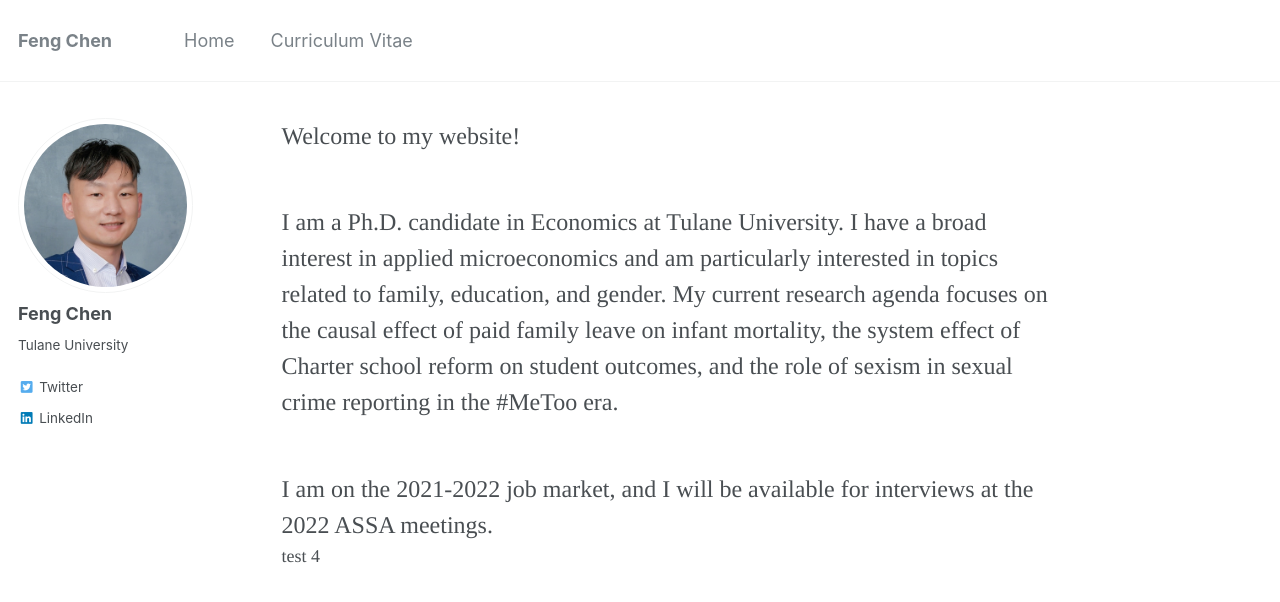
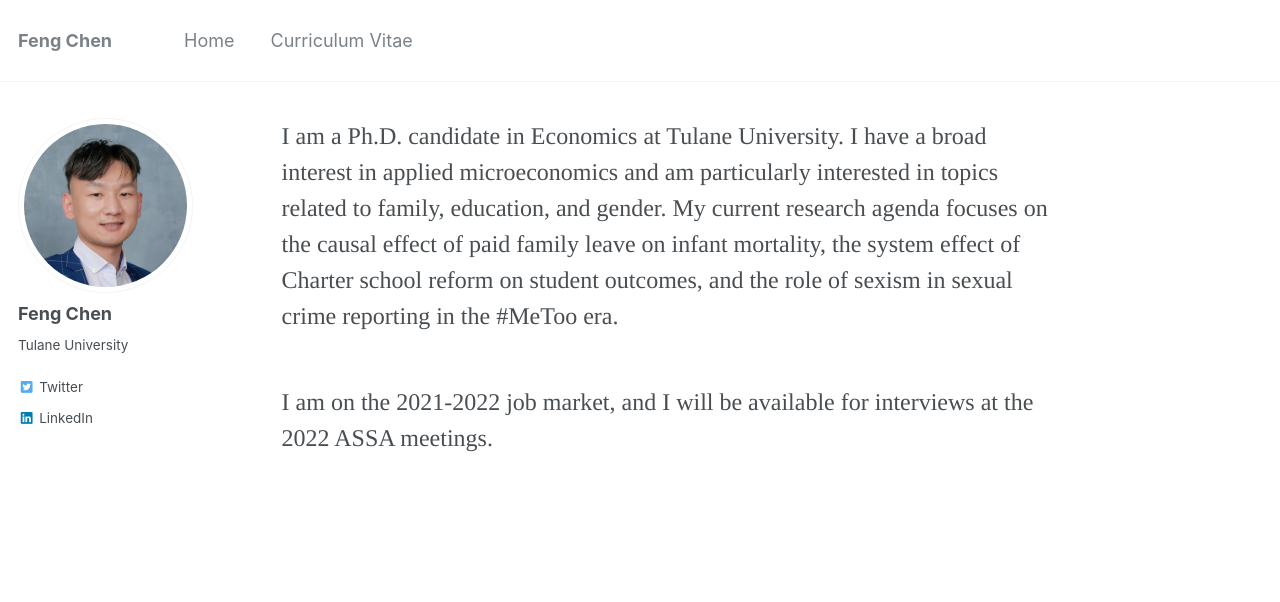
Before and after one commit to fengchen22/fengchen22.github.io, a Jekyll site: the page built from _pages/about.md, in a window 1280 px wide. Shown: the top 602 px of the page. Built offline with Jekyll 4.4.1, drawn with Linux system fonts in a browser that asks for light colours.

Commit message:
Update about.md

```diff
--- a/_pages/about.md
+++ b/_pages/about.md
@@ -8,12 +8,7 @@ redirect_from:
   - /about.html
 ---
 
-<font size=5> Welcome to my website! </font>
-&nbsp;
-
 <font size=5>I am a Ph.D. candidate in Economics at Tulane University. I have a broad interest in applied microeconomics and am particularly interested in topics related to family, education, and gender.  My current research agenda focuses on the causal effect of paid family leave on infant mortality, the system effect of Charter school reform on student outcomes, and the role of sexism in sexual crime reporting in the #MeToo era. </font>
 &nbsp;
 
 <font size=5>I am on the 2021-2022 job market, and I will be available for interviews at the 2022 ASSA meetings. </font>
-
-test 4
```
